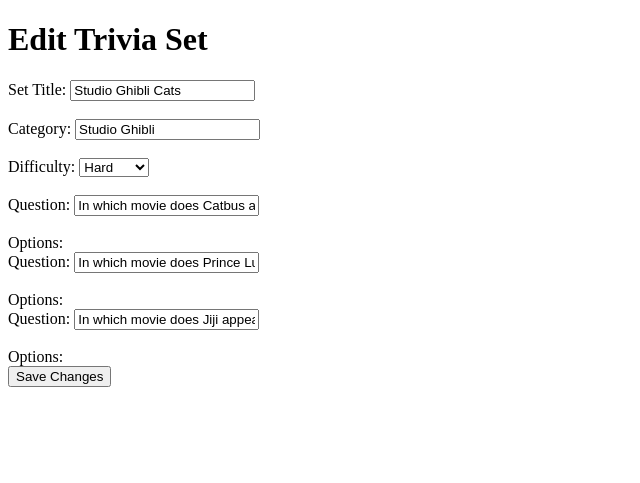
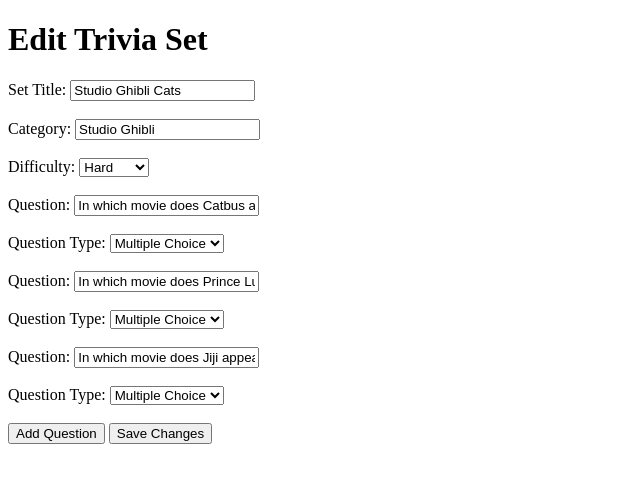
Before and after one commit to Ctrl-Alt-Defeat-200/trivia_app_v4, a Flask app: page /edit_trivia_set/099ef8d5-cd6e-4580-a3f4-fc4d757f1ea6 in a window 1280 px wide. Shown: the top 483 px of the page, without its empty margins (0-640 px from the left). Run offline with Flask 3, Linux system fonts and the light colour scheme; a user stored in the database is signed in.

Commit message:
updated edit_trivia_set and app.py routing

```diff
--- a/app.py
+++ b/app.py
@@ -102,6 +102,30 @@ def loader_user(user_id):
 def home():
 	return render_template("index.html")
 
+@app.route('/print_database')
+def print_database():
+    trivia_sets = TriviaSet.query.all()
+    questions = Question.query.all()
+
+    # Print the contents of the TriviaSet model
+    print("Trivia Sets:")
+    for trivia_set in trivia_sets:
+        print(f"Title: {trivia_set.set_title}, Category: {trivia_set.category}, Difficulty: {trivia_set.difficulty}")
+        for question in trivia_set.questions:
+            print(f"  Question: {question.question_text}, Type: {question.question_type}")
+            for option in question.options:
+                print(f"    Option: {option.text}, Correct: {option.is_correct}")
+
+    # Print the contents of the Question model
+    print("Questions:")
+    for question in questions:
+        print(f"Question: {question.question_text}, Type: {question.question_type}")
+        for option in question.options:
+            print(f"  Option: {option.text}, Correct: {option.is_correct}")
+
+    return "Check the console for database contents"
+
+
 @app.route('/dashboard')
 @login_required  # only logged-in users can access this route
 def dashboard():
@@ -173,7 +197,6 @@ def create_trivia_set():
 
         # Create a new trivia set associated with the current user
         if isinstance(current_user, User):
-
             new_trivia_set_id = str(uuid.uuid4())
 
             new_trivia_set = TriviaSet(
@@ -190,8 +213,12 @@ def create_trivia_set():
             question_index = 0  # Counter for questions
 
             while True:
-                question_text_key = f'questions_{question_index}_text'
-                question_type_key = f'questions_{question_index}_type'
+                # question_text_key = f'questions_{question_index}_text'
+                # question_type_key = f'questions_{question_index}_type'
+                # question_text = request.form.get(question_text_key)
+                # question_type = request.form.get(question_type_key)
+                question_text_key = f'question_{question_index}'
+                question_type_key = f'question_type_{question_index}'
                 question_text = request.form.get(question_text_key)
                 question_type = request.form.get(question_type_key)
 
@@ -207,8 +234,10 @@ def create_trivia_set():
                     option_index = 0  # Counter for options
 
                     while True:
-                        option_text_key = f'options_{question_index}_{option_index}_text'
-                        option_is_correct_key = f'options_{question_index}_{option_index}_is_correct'
+                        # option_text_key = f'options_{question_index}_{option_index}_text'
+                        # option_is_correct_key = f'options_{question_index}_{option_index}_is_correct'
+                        option_text_key = f'option_{question_index}_{option_index}'
+                        option_is_correct_key = f'is_correct_{question_index}_{option_index}'
 
                         option_text = request.form.get(option_text_key)
                         option_is_correct = request.form.get(option_is_correct_key)
@@ -227,7 +256,8 @@ def create_trivia_set():
                         option_index += 1
 
                 elif question_type == 'open_ended':
-                    open_ended_answer_key = f'open_ended_{question_index}_text'
+                    # open_ended_answer_key = f'open_ended_{question_index}_text'
+                    open_ended_answer_key = f'correct_answer_{question_index}'
                     open_ended_answer = request.form.get(open_ended_answer_key)
 
                     if open_ended_answer:
@@ -235,7 +265,7 @@ def create_trivia_set():
                         new_option = Option(
                             text=open_ended_answer,
                             is_correct=True,
-                            question_id=new_question.id # type:ignore
+                            # question_id=new_question.id # type:ignore
                         )
                         new_question.options.append(new_option)
                         db.session.add(new_option)
@@ -254,9 +284,10 @@ def edit_trivia_set(trivia_set_id):
     trivia_set = TriviaSet.query.filter_by(trivia_set_id=trivia_set_id).first()
 
     if trivia_set:
+        existing_questions = trivia_set.questions
+
         # Check if the current user is the creator of the trivia set
-        if current_user.id == trivia_set.user_id: # type:ignore
-
+        if current_user.id == trivia_set.user_id: #type: ignore
             if request.method == 'POST':
                 # Handle the form submission for editing the trivia set
                 # Update the trivia set's properties as needed
@@ -267,17 +298,17 @@ def edit_trivia_set(trivia_set_id):
                 # Update the trivia set's questions and options
                 updated_questions = []
 
-                for i, question in enumerate(trivia_set.questions):
-                    question_text_key = f'questions_{i}_text'
+                for i, existing_question in enumerate(trivia_set.questions):
+                    question_text_key = f'questions_text[{i}]'
                     question_text = request.form.get(question_text_key)
-                    question.question_text = question_text
+                    existing_question.question_text = question_text
 
                     # Update question options
                     updated_options = []
 
-                    for j, option in enumerate(question.options):
-                        option_text_key = f'options_{i}_{j}_text'
-                        option_is_correct_key = f'options_{i}_{j}_is_correct'
+                    for j, option in enumerate(existing_question.options):
+                        option_text_key = f'options_text[{i}]'
+                        option_is_correct_key = f'options_is_correct[{i}]'
 
                         option_text = request.form.get(option_text_key)
                         is_correct = request.form.get(option_is_correct_key)
@@ -288,8 +319,10 @@ def edit_trivia_set(trivia_set_id):
                         )
                         updated_options.append(new_option)
 
-                    question.options = updated_options
-                    updated_questions.append(question)
+                    # question.options = updated_options
+                    # updated_questions.append(question)
+                    existing_question.options = updated_options
+                    updated_questions.append(existing_question)
 
                 trivia_set.questions = updated_questions
                 db.session.commit()
@@ -297,8 +330,7 @@ def edit_trivia_set(trivia_set_id):
                 # Redirect to the dashboard or the edited trivia set's page
                 return redirect(url_for('dashboard'))
 
-            # Render the edit trivia set form
-            return render_template('edit_trivia_set.html', trivia_set=trivia_set)
+            return render_template('edit_trivia_set.html', trivia_set=trivia_set, existing_questions=existing_questions)
         else:
             # The current user is not the creator of the trivia set, so they can't edit it
             flash("You do not have permission to edit this trivia set.", "error")
@@ -306,6 +338,8 @@ def edit_trivia_set(trivia_set_id):
     else:
         # Trivia set with the given trivia_set_id does not exist
         return "Trivia set not found", 404
+
+
 
 
 @app.route('/delete_trivia_set/<trivia_set_id>', methods=['POST'])
@@ -336,6 +370,8 @@ def delete_trivia_set(trivia_set_id):
 
 
 
+
+
 @app.route("/logout")
 @login_required # only logged-in users can access this route
 def logout():
--- a/templates/edit_trivia_set.html
+++ b/templates/edit_trivia_set.html
@@ -1,8 +1,10 @@
 <!DOCTYPE html>
 <html>
+
 <head>
     <title>Edit Trivia Set</title>
 </head>
+
 <body>
     <h1>Edit Trivia Set</h1>
     <form method="POST" action="{{ url_for('edit_trivia_set', trivia_set_id=trivia_set.trivia_set_id) }}">
@@ -14,30 +16,45 @@
 
         <label for="difficulty">Difficulty:</label>
         <select name="difficulty" required>
-            <option value="easy" {% if trivia_set.difficulty == 'easy' %}selected{% endif %}>Easy</option>
-            <option value="medium" {% if trivia_set.difficulty == 'medium' %}selected{% endif %}>Medium</option>
-            <option value="hard" {% if trivia_set.difficulty == 'hard' %}selected{% endif %}>Hard</option>
+            <option value="easy" {% if trivia_set.difficulty=='easy' %}selected{% endif %}>Easy</option>
+            <option value="medium" {% if trivia_set.difficulty=='medium' %}selected{% endif %}>Medium</option>
+            <option value="hard" {% if trivia_set.difficulty=='hard' %}selected{% endif %}>Hard</option>
         </select><br><br>
 
-        {% for question in trivia_set.questions %}
-        <div class="question">
-            <label for="question_text">Question:</label>
-            <input type="text" name="questions_{{ loop.index0 }}_text" value="{{ question.question_text }}" required><br><br>
 
-            <label>Options:</label><br>
-            {% for option in question.options %}
-            <div class="option">
-                <label for="option_text">Option:</label>
-                <input type="text" name="options_{{ loop.parent.loop.index0 }}_{{ loop.index0 }}_text" value="{{ option.text }}" required>
+        <div id="questions-container">
+            <!-- Populate existing questions and options using a loop -->
+            {% for question in existing_questions %}
+            <div class="question">
+                <label for="question_text_{{ loop.index }}">Question:</label>
+            <input type="text" id="question_text_{{ loop.index }}" name="questions_text[]" value="{{ question.question_text }}" required><br><br>
 
-                <label for="option_is_correct">Is Correct:</label>
-                <input type="checkbox" name="options_{{ loop.parent.loop.index0 }}_{{ loop.index0 }}_is_correct" {% if option.is_correct %}checked{% endif %}>
+            <label for="question_type_{{ loop.index }}">Question Type:</label>
+            <select id="question_type_{{ loop.index }}" name="questions_type[]">
+                <option value="multiple_choice" {% if question.question_type == 'multiple_choice' %}selected{% endif %}>Multiple Choice</option>
+                <option value="open_ended" {% if question.question_type == 'open_ended' %}selected{% endif %}>Open Ended</option>
+            </select><br><br>
+
+
+                <!-- Options for multiple-choice questions -->
+                {% if question.question_type == 'multiple_choice' %}
+                {% for option in question.options %}
+                <div class="option">
+                    <label for="option_text_{{ loop.parent.loop.index }}_{{ loop.index }}">Option:</label>
+                        <input type="text" id="option_text_{{ loop.parent.loop.index }}_{{ loop.index }}" name="options_text[{{ loop.parent.loop.index }}]" value="{{ option.text }}" required>
+
+                        <label for="is_correct_{{ loop.parent.loop.index }}_{{ loop.index }}">Is Correct:</label>
+                        <input type="checkbox" id="is_correct_{{ loop.parent.loop.index }}_{{ loop.index }}" name="options_is_correct[{{ loop.parent.loop.index }}]" {% if option.is_correct %}checked{% endif %}>
+                </div>
+                {% endfor %}
+                {% endif %}
             </div>
             {% endfor %}
         </div>
-        {% endfor %}
 
+        <button type="button" id="add-question">Add Question</button>
         <input type="submit" value="Save Changes">
     </form>
 </body>
+
 </html>
```
